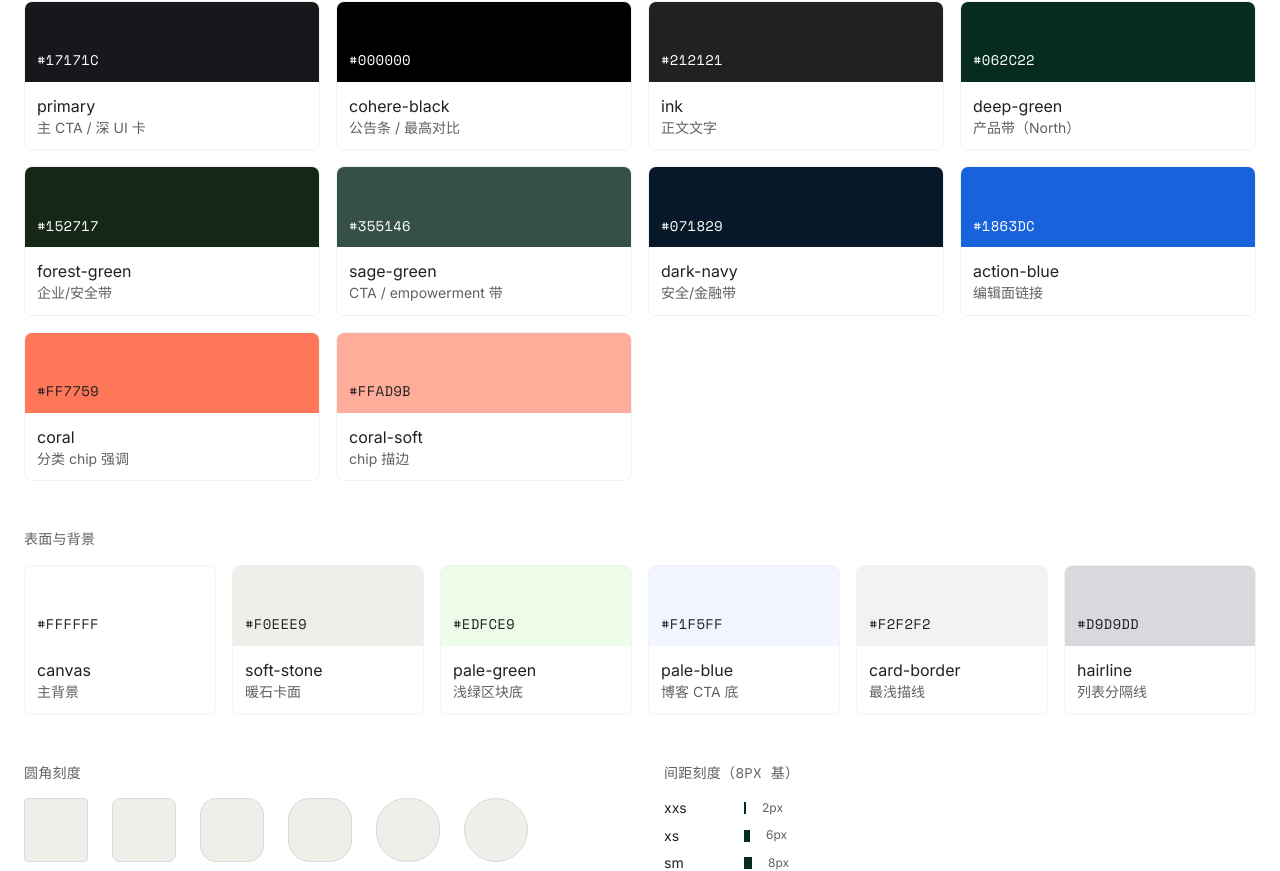
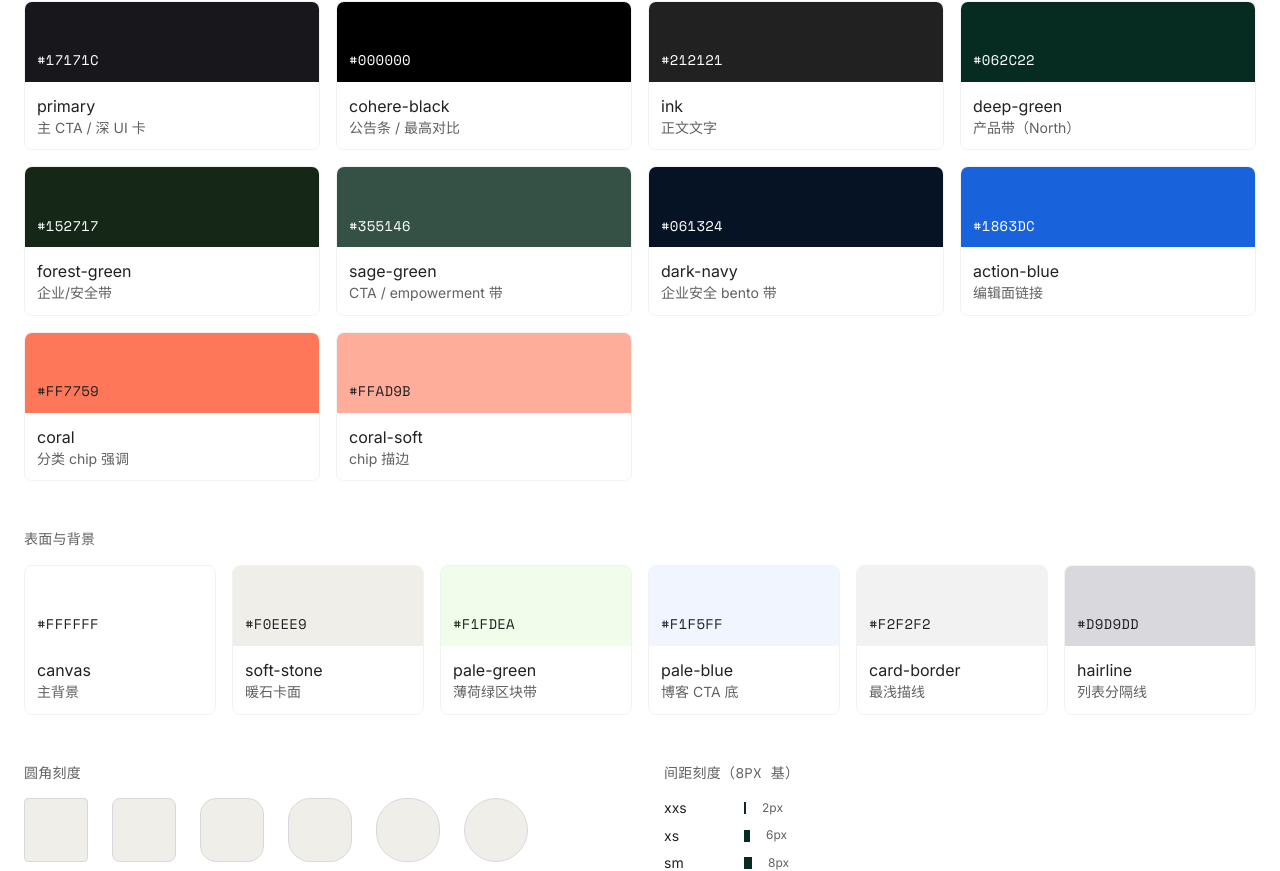
Before and after one commit to roymvp/cohere-design-style, a Next.js app: page / in a window 1280 px wide. Shown: the part 1838-2709 px from the top of the page. Built offline with nearby package versions, Linux system fonts and the light colour scheme.

Commit message:
feat: update color tokens in globals.css and tokens-section.tsx

```diff
--- a/app/globals.css
+++ b/app/globals.css
@@ -79,10 +79,10 @@
   --deep-green: #062c22;
   --forest-green: #152717;
   --sage-green: #355146;
-  --dark-navy: #071829;
+  --dark-navy: #061324;
   --canvas: #ffffff;
   --soft-stone: #f0eee9;
-  --pale-green: #edfce9;
+  --pale-green: #f1fdea;
   --pale-blue: #f1f5ff;
   --hairline: #d9d9dd;
   --card-border: #f2f2f2;
--- a/components/showcase/tokens-section.tsx
+++ b/components/showcase/tokens-section.tsx
@@ -5,7 +5,7 @@ const BRAND_SWATCHES = [
   { name: 'deep-green', hex: '#062c22', note: '产品带（North）', dark: true },
   { name: 'forest-green', hex: '#152717', note: '企业/安全带', dark: true },
   { name: 'sage-green', hex: '#355146', note: 'CTA / empowerment 带', dark: true },
-  { name: 'dark-navy', hex: '#071829', note: '安全/金融带', dark: true },
+  { name: 'dark-navy', hex: '#061324', note: '企业安全 bento 带', dark: true },
   { name: 'action-blue', hex: '#1863dc', note: '编辑面链接', dark: true },
   { name: 'coral', hex: '#ff7759', note: '分类 chip 强调', dark: false },
   { name: 'coral-soft', hex: '#ffad9b', note: 'chip 描边', dark: false },
@@ -14,7 +14,7 @@ const BRAND_SWATCHES = [
 const SURFACE_SWATCHES = [
   { name: 'canvas', hex: '#ffffff', note: '主背景', dark: false },
   { name: 'soft-stone', hex: '#f0eee9', note: '暖石卡面', dark: false },
-  { name: 'pale-green', hex: '#edfce9', note: '浅绿区块底', dark: false },
+  { name: 'pale-green', hex: '#f1fdea', note: '薄荷绿区块带', dark: false },
   { name: 'pale-blue', hex: '#f1f5ff', note: '博客 CTA 底', dark: false },
   { name: 'card-border', hex: '#f2f2f2', note: '最浅描线', dark: false },
   { name: 'hairline', hex: '#d9d9dd', note: '列表分隔线', dark: false },
```
